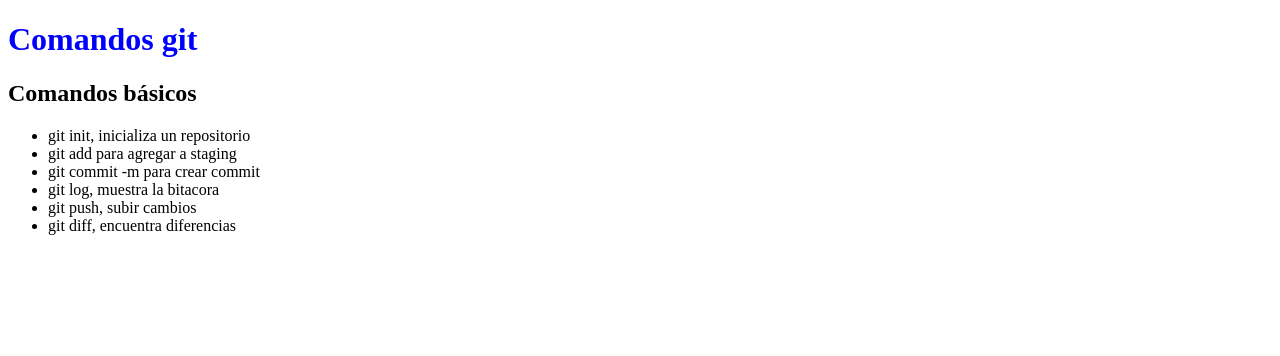
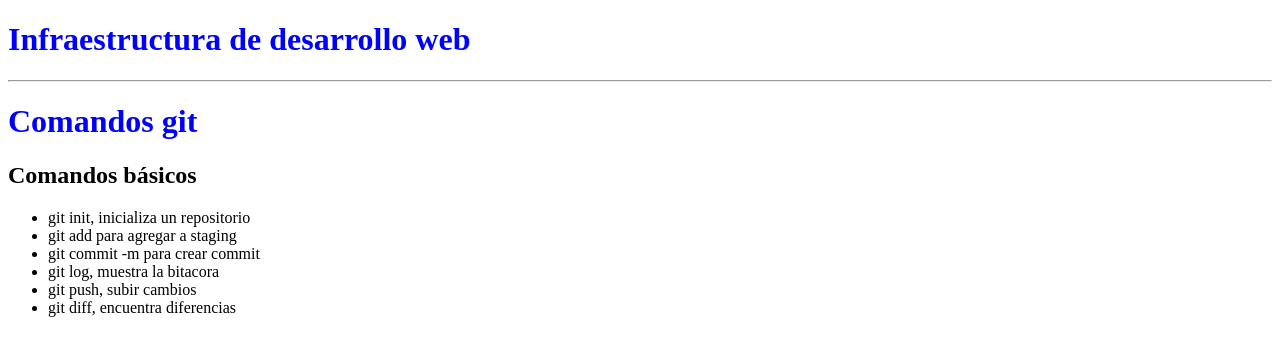
Before and after one commit to EligardoCruzM/comandos-git, a plain HTML site: page index.html in a window 1280 px wide. Drawn offline with Linux system fonts and the light colour scheme.

Commit message:
feat: Add nombre de materia a index

```diff
--- a/index.html
+++ b/index.html
@@ -7,6 +7,8 @@
 
 </head>
 <body>
+    <h1>Infraestructura de desarrollo web</h1>
+    <hr>
     <h1>Comandos git</h1>
     <h2>Comandos básicos</h2>
     <ul>
```
